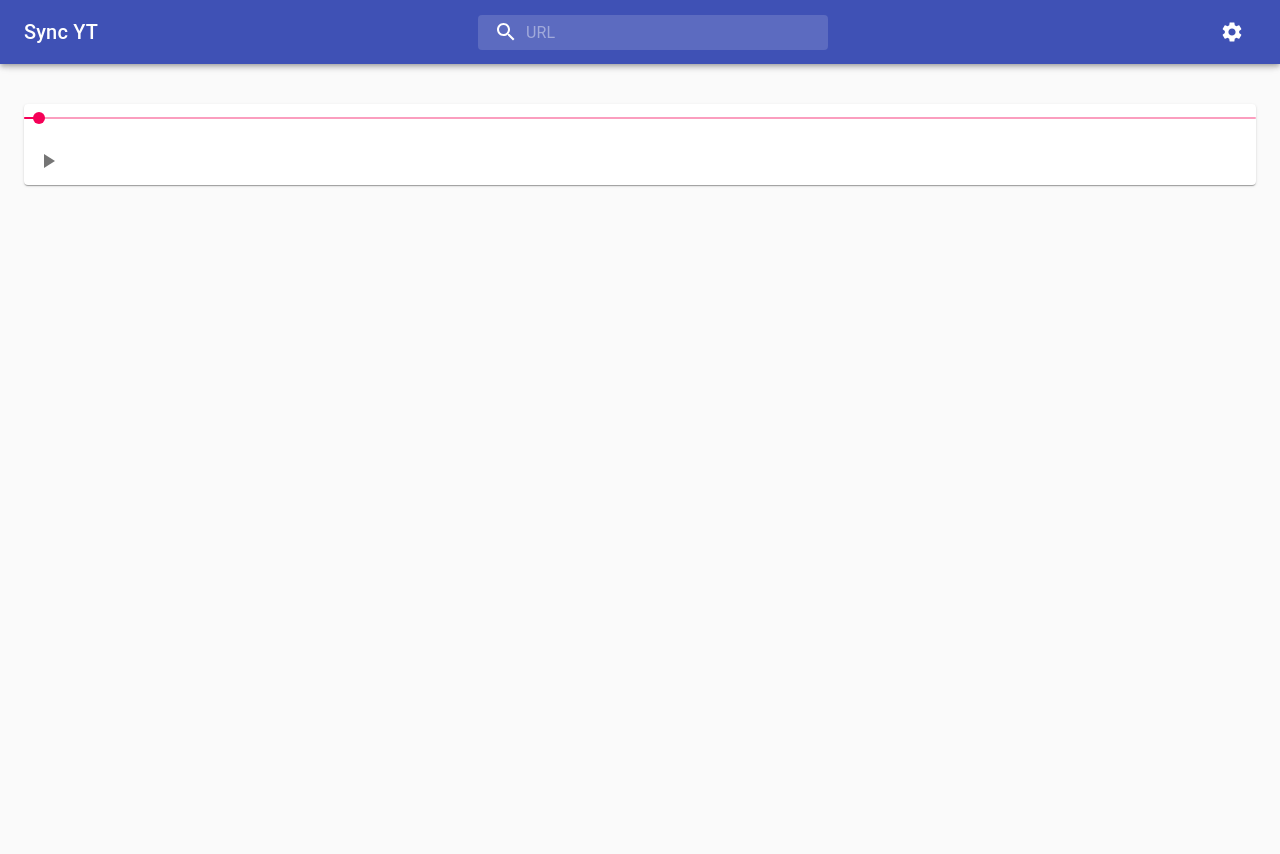
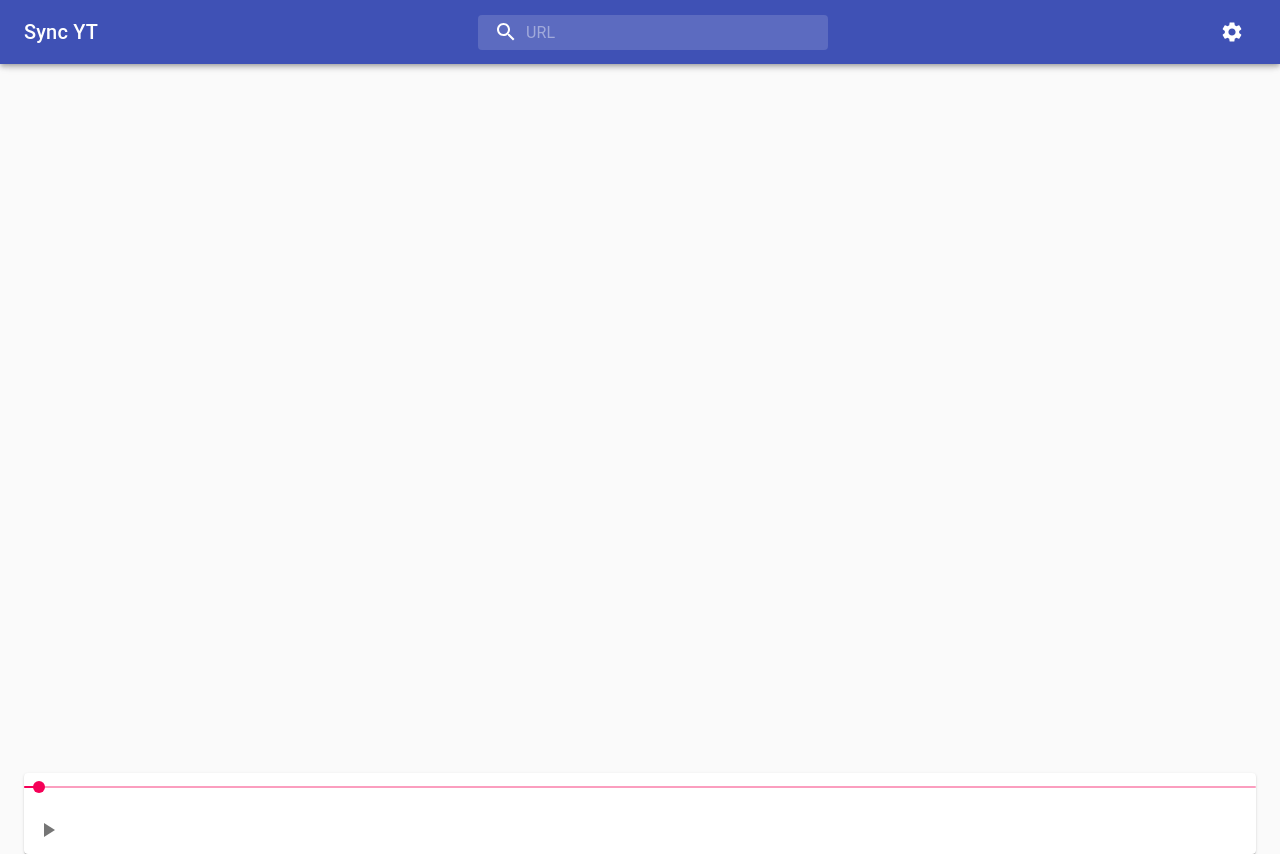
Before and after one commit to stventek/sync-yt-frontend, a React (Create React App) app: page /room/1 in a window 1280 px wide. Before the commit the page ends 800 px from the top, so only its background shows below. Built offline with nearby package versions, Linux system fonts and the light colour scheme; the HTML template or start-up script is replaced by a standard one.

Commit message:
adding youtube player

```diff
--- a/package.json
+++ b/package.json
@@ -15,6 +15,7 @@
     "@types/react-router-dom": "^5.1.7",
     "react": "^17.0.2",
     "react-dom": "^17.0.2",
+    "react-player": "^2.9.0",
     "react-router-dom": "^5.2.0",
     "react-scripts": "4.0.3",
     "typescript": "^4.3.2",
--- a/src/components/player/player-controls.tsx
+++ b/src/components/player/player-controls.tsx
@@ -11,7 +11,7 @@ import {useState} from 'react';
 const useStyles = makeStyles((theme) => {
     return {
         controls: {
-            marginTop: theme.spacing(5)
+
         }
     }
 });
--- a/src/components/player/player.tsx
+++ b/src/components/player/player.tsx
@@ -1,8 +1,32 @@
 import PlayerControls from "./player-controls";
+import ReactPlayer from 'react-player';
+import makeStyles from '@material-ui/core/styles/makeStyles';
+
+const useStyles = makeStyles(theme => ({
+    playerWrapper: {
+        position: 'relative',
+        paddingTop: '56.25%',
+        marginTop: theme.spacing(2)
+    },
+    reactPlayer: {
+        position: 'absolute',
+        top: 0,
+        left: 0
+    }
+}));
 
 export default function Player(){
+    const classes = useStyles();
     return (
         <div>
+            <div className={classes.playerWrapper}>
+                <ReactPlayer
+                className={classes.reactPlayer}
+                url='https://www.youtube.com/watch?v=ysz5S6PUM-U'
+                width='100%'
+                height='100%'
+                />
+            </div>
             <PlayerControls start={1000 * 45} end={1000 * 60 * 60}/>
         </div>
     )
--- a/src/views/room/room.tsx
+++ b/src/views/room/room.tsx
@@ -7,7 +7,7 @@ export default function Room(props : {room: string}){
     return (
         <div>
             <NavBar/>
-            <Container maxWidth="xl">
+            <Container maxWidth="lg">
                 <Player/>
             </Container>
         </div>
```
Also changed, not shown: 1 other file (tests, documents, lock files or other folders).
